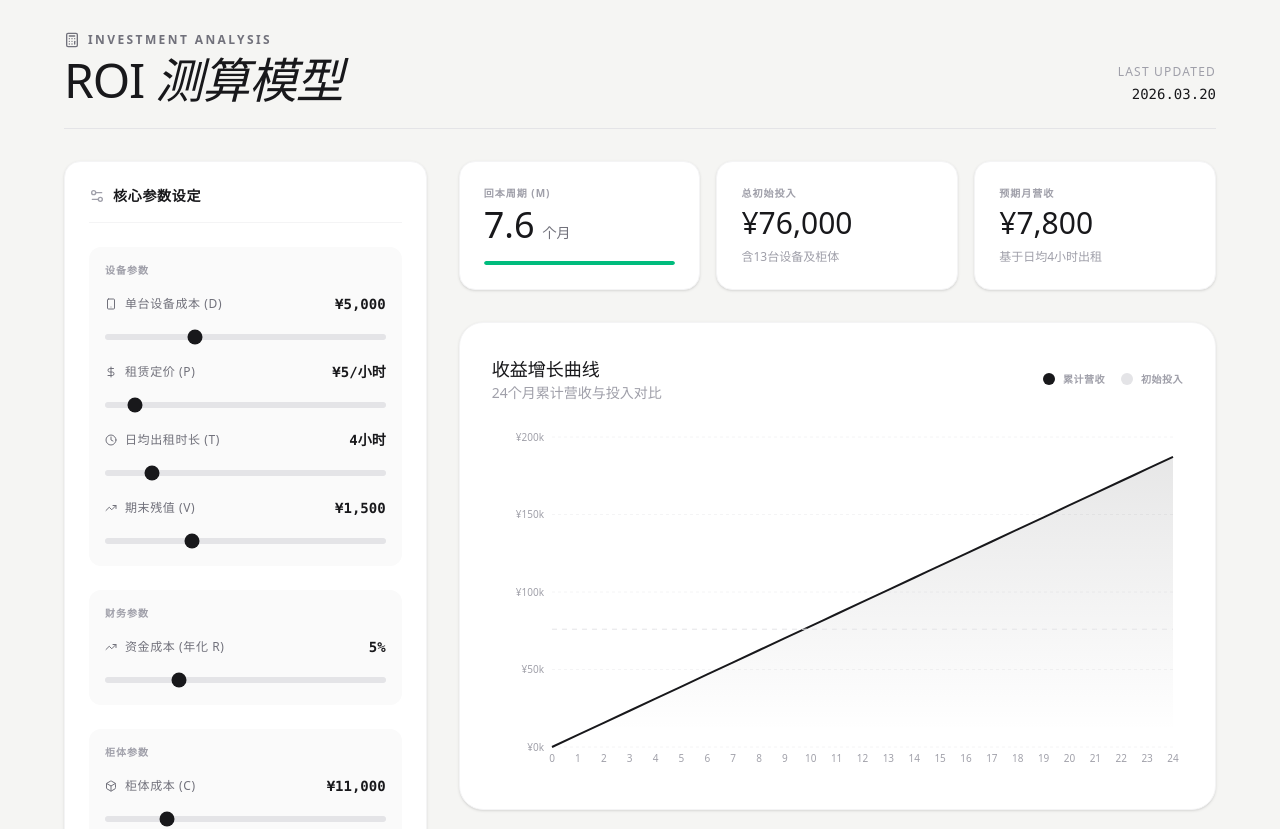
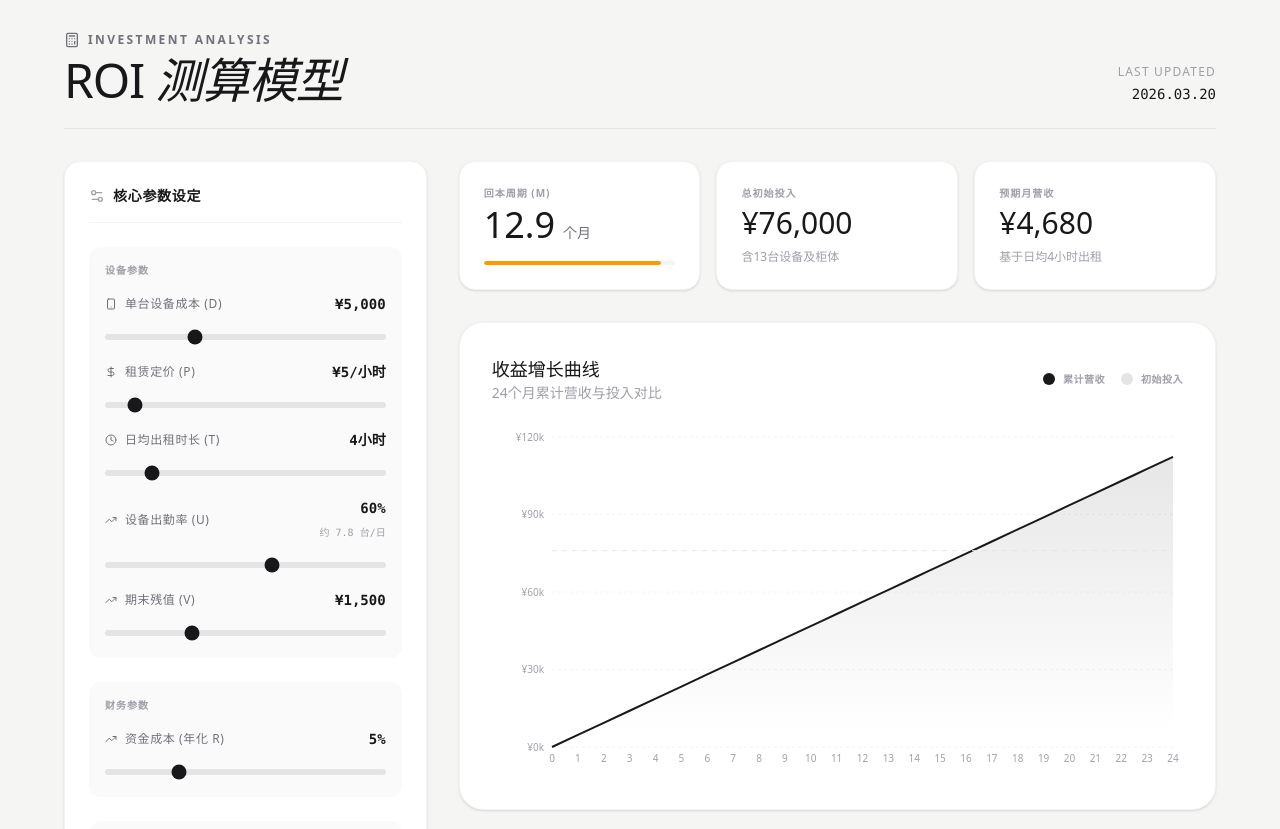
Before and after one commit to owocow/lebox-roi, a React (Vite) app: page / in a window 1280 px wide. Shown: the top 829 px of the page. Built offline with nearby package versions, Linux system fonts and the light colour scheme.

Commit message:
feat: Add device utilization rate to ROI calculation
Introduce a new parameter `u` for device utilization rate (percentage) to refine the ROI calculation. This allows for more accurate daily revenue projections by accounting for devices that are not actively rented.

```diff
--- a/src/App.tsx
+++ b/src/App.tsx
@@ -44,6 +44,7 @@ interface ROIParams {
   c: number; // 柜体成本
   n: number; // 每个柜体可存放设备数量
   r: number; // 资金成本 (年化 %)
+  u: number; // 设备出勤率 (%)
 }
 
 export default function App() {
@@ -54,18 +55,20 @@ export default function App() {
     v: 1500,
     c: 11000,
     n: 13,
-    r: 5
+    r: 5,
+    u: 60
   });
 
   const results = useMemo(() => {
-    const { d, p, t, v, c, n, r } = params;
+    const { d, p, t, v, c, n, r, u } = params;
 
     const totalDeviceCost = d * n;
     const totalInitialInvestment = c + totalDeviceCost;
     const totalResidualValue = v * n;
     const netInvestment = totalInitialInvestment - totalResidualValue;
 
-    const dailyRevenue = p * t * n;
+    const activeDevices = n * (u / 100);
+    const dailyRevenue = p * t * activeDevices;
     const monthlyRevenue = dailyRevenue * 30;
 
     // Monthly cost of capital
@@ -189,6 +192,28 @@ export default function App() {
                       <div className="flex items-center justify-between">
                         <label className="text-xs font-medium text-zinc-500 uppercase tracking-wider flex items-center gap-2">
                           <TrendingUp className="w-3 h-3" />
+                          设备出勤率 (u)
+                        </label>
+                        <div className="text-right">
+                          <span className="text-sm font-mono font-semibold text-zinc-900 block">
+                            {params.u}%
+                          </span>
+                          <span className="text-[10px] text-zinc-400 font-mono">
+                            约 {(params.n * params.u / 100).toFixed(1)} 台/日
+                          </span>
+                        </div>
+                      </div>
+                      <input
+                        type="range" min="0" max="100" step="1"
+                        value={params.u} onChange={(e) => handleParamChange('u', Number(e.target.value))}
+                        className="w-full h-1.5 bg-zinc-200 rounded-lg appearance-none cursor-pointer accent-zinc-900"
+                      />
+                    </div>
+
+                    <div className="space-y-2">
+                      <div className="flex items-center justify-between">
+                        <label className="text-xs font-medium text-zinc-500 uppercase tracking-wider flex items-center gap-2">
+                          <TrendingUp className="w-3 h-3" />
                           期末残值 (v)
                         </label>
                         <span className="text-sm font-mono font-semibold text-zinc-900">
@@ -269,7 +294,7 @@ export default function App() {
 
             <div className="pt-4">
               <button
-                onClick={() => setParams({ d: 5000, p: 5, t: 4, v: 1500, c: 11000, n: 13, r: 5 })}
+                onClick={() => setParams({ d: 5000, p: 5, t: 4, v: 1500, c: 11000, n: 13, r: 5, u: 60 })}
                 className="w-full py-3 text-xs font-bold uppercase tracking-widest text-zinc-400 hover:text-zinc-900 transition-colors flex items-center justify-center gap-2"
               >
                 <RefreshCcw className="w-3 h-3" />
@@ -417,7 +442,7 @@ export default function App() {
                     1. <span className="text-zinc-900 font-medium">总初始投入</span> = 柜体成本 (c) + 单台设备成本 (d) × 设备数量 (n)。
                   </p>
                   <p>
-                    2. <span className="text-zinc-900 font-medium">月营收</span> = 定价 (p) × 日均时长 (t) × 设备数量 (n) × 30天。
+                    2. <span className="text-zinc-900 font-medium">月营收</span> = 定价 (p) × 日均时长 (t) × (设备数量 (n) × 出勤率 (u)) × 30天。
                   </p>
                   <p>
                     3. <span className="text-zinc-900 font-medium">资金利息</span> = 总投入 × 年化利率 (r) / 12个月。
```
